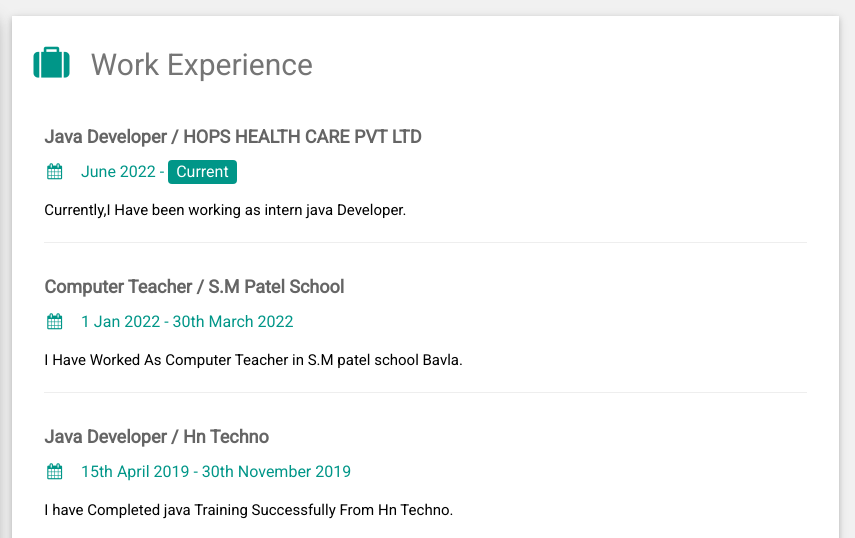
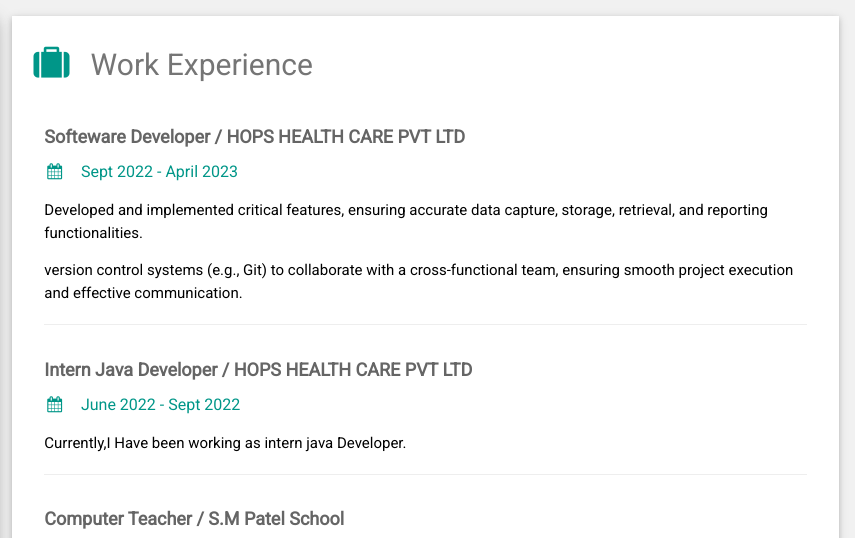
Before and after one commit to Meet212/My-Website, a plain HTML site: page index.html in a window 1280 px wide. Shown: the top 538 px of the page, 425-1280 px from the left. Drawn offline with nearby package versions, Linux system fonts and the light colour scheme.

Commit message:
Second Commit

```diff
--- a/index.html
+++ b/index.html
@@ -85,8 +85,15 @@
         <div class="w3-container w3-card w3-white w3-margin-bottom">
           <h2 class="w3-text-grey w3-padding-16"><i class="fa fa-suitcase fa-fw w3-margin-right w3-xxlarge w3-text-teal"></i>Work Experience</h2>
           <div class="w3-container">
-            <h5 class="w3-opacity"><b>Java Developer / HOPS HEALTH CARE PVT LTD</b></h5>
-            <h6 class="w3-text-teal"><i class="fa fa-calendar fa-fw w3-margin-right"></i>June 2022 - <span class="w3-tag w3-teal w3-round">Current</span></h6>
+            <h5 class="w3-opacity"><b>Softeware Developer / HOPS HEALTH CARE PVT LTD</b></h5>
+            <h6 class="w3-text-teal"><i class="fa fa-calendar fa-fw w3-margin-right"></i>Sept 2022 - April 2023</span></h6>
+            <p>Developed and implemented critical features, ensuring accurate data capture, storage, retrieval, and reporting functionalities.</p>
+            <p>version control systems (e.g., Git) to collaborate with a cross-functional team, ensuring smooth project execution and effective communication.</p>
+            <hr>
+          </div>
+          <div class="w3-container">
+            <h5 class="w3-opacity"><b>Intern Java Developer / HOPS HEALTH CARE PVT LTD</b></h5>
+            <h6 class="w3-text-teal"><i class="fa fa-calendar fa-fw w3-margin-right"></i>June 2022 - Sept 2022</span></h6>
             <p>Currently,I Have been working as intern java Developer.</p>
             <hr>
           </div>
```
